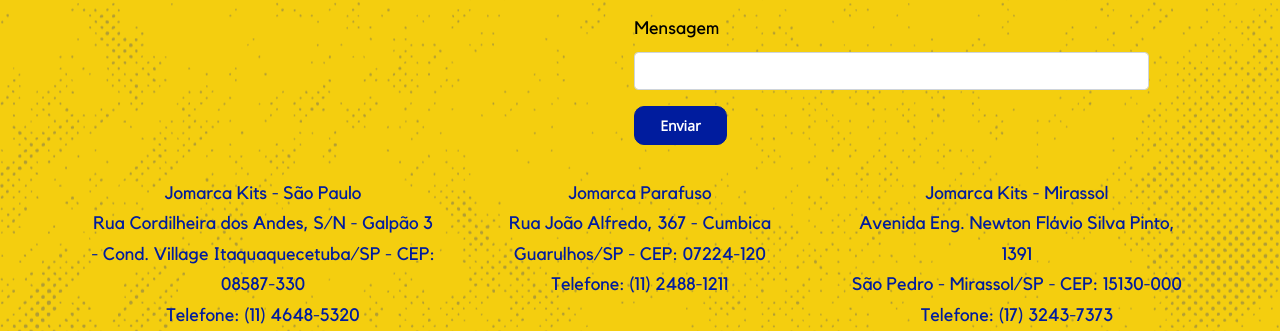
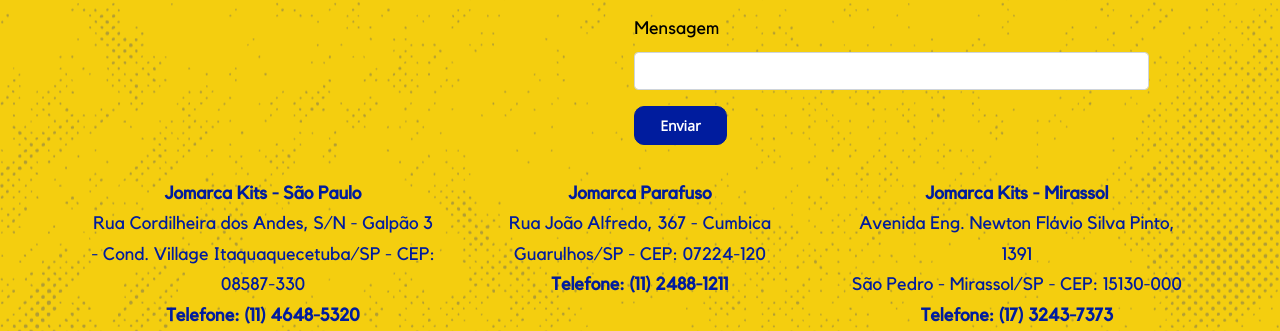
Before and after one commit to alankorn/JomarcaKits, a website: page blog/theme/blog.html in a window 1280 px wide. Shown: the part 5784-6115 px from the top of the page. Drawn offline with nearby package versions, Linux system fonts and the light colour scheme.

Commit message:
Correções no blog

```diff
--- a/blog/theme/css/style.css
+++ b/blog/theme/css/style.css
@@ -27,6 +27,10 @@
   -webkit-font-smoothing: antialiased;
   color: #696c6d;
   font-size: 18px;
+}
+
+.negrito{
+  font-weight: 600;
 }
 
 .social img{
```
